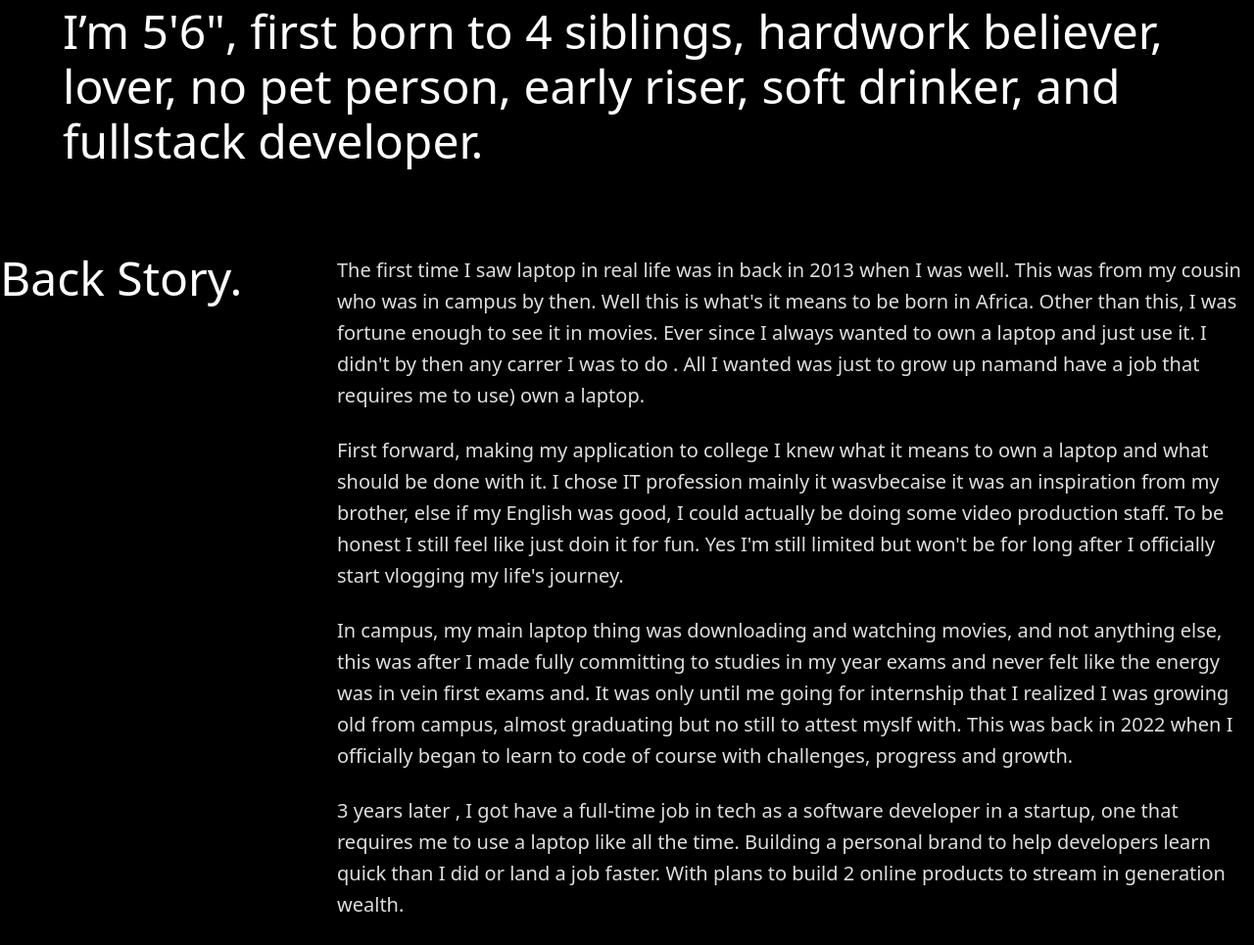
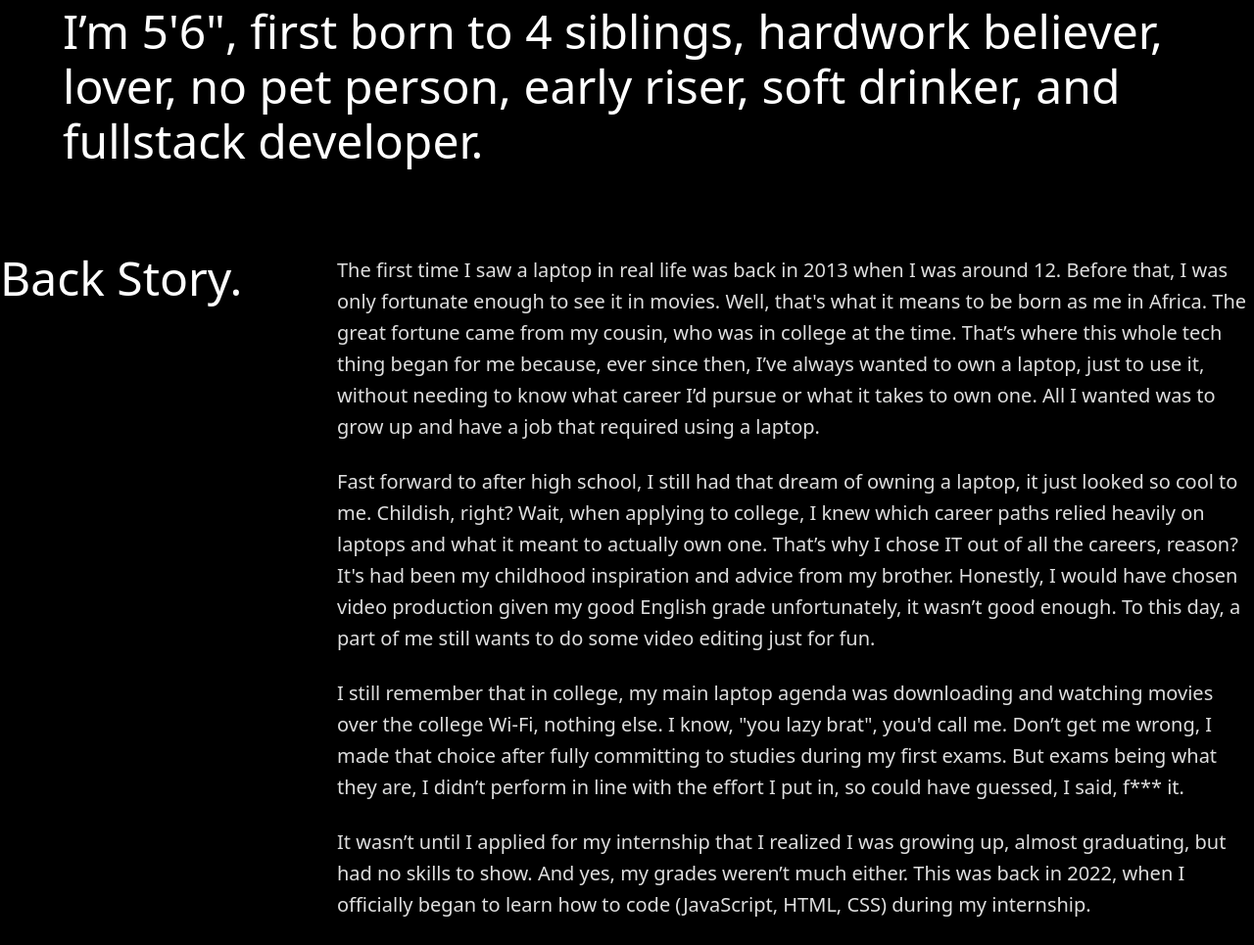
Before and after one commit to jarviswuod/jarvisWuodWebsite, a Django app: page /about/ in a window 1280 px wide. Shown: the part 1465-2430 px from the top of the page at 98% size. Run offline with Django 5.2, Linux system fonts and the light colour scheme.

Commit message:
About page content Updated

```diff
--- a/templates/about.html
+++ b/templates/about.html
@@ -52,48 +52,55 @@
     <h2 class="text-5xl text-[#fefefe] font-medium mb-6">Back Story.</h2>
     <div class="text-xl/8 text-[#dedede] space-y-6">
       <p>
-        The first time I saw laptop in real life was in back in 2013 when I was
-        well. This was from my cousin who was in campus by then. Well this is
-        what's it means to be born in Africa. Other than this, I was fortune
-        enough to see it in movies. Ever since I always wanted to own a laptop
-        and just use it. I didn't by then any carrer I was to do . All I wanted
-        was just to grow up namand have a job that requires me to use) own a
-        laptop.
+        The first time I saw a laptop in real life was back in 2013 when I was
+        around 12. Before that, I was only fortunate enough to see it in movies.
+        Well, that's what it means to be born as me in Africa. The great fortune
+        came from my cousin, who was in college at the time. That’s where this
+        whole tech thing began for me because, ever since then, I’ve always
+        wanted to own a laptop, just to use it, without needing to know what
+        career I’d pursue or what it takes to own one. All I wanted was to grow
+        up and have a job that required using a laptop.
       </p>
       <p>
-        First forward, making my application to college I knew what it means to
-        own a laptop and what should be done with it. I chose IT profession
-        mainly it wasvbecaise it was an inspiration from my brother, else if my
-        English was good, I could actually be doing some video production staff.
-        To be honest I still feel like just doin it for fun. Yes I'm still
-        limited but won't be for long after I officially start vlogging my
-        life's journey.
+        Fast forward to after high school, I still had that dream of owning a
+        laptop, it just looked so cool to me. Childish, right? Wait, when
+        applying to college, I knew which career paths relied heavily on laptops
+        and what it meant to actually own one. That’s why I chose IT out of all
+        the careers, reason? It's had been my childhood inspiration and advice
+        from my brother. Honestly, I would have chosen video production given my
+        good English grade unfortunately, it wasn’t good enough. To this day, a
+        part of me still wants to do some video editing just for fun.
       </p>
       <p>
-        In campus, my main laptop thing was downloading and watching movies, and
-        not anything else, this was after I made fully committing to studies in
-        my year exams and never felt like the energy was in vein first exams
-        and. It was only until me going for internship that I realized I was
-        growing old from campus, almost graduating but no still to attest myslf
-        with. This was back in 2022 when I officially began to learn to code of
-        course with challenges, progress and growth.
+        I still remember that in college, my main laptop agenda was downloading
+        and watching movies over the college Wi-Fi, nothing else. I know, "you
+        lazy brat", you'd call me. Don’t get me wrong, I made that choice after
+        fully committing to studies during my first exams. But exams being what
+        they are, I didn’t perform in line with the effort I put in, so could
+        have guessed, I said, f*** it.
       </p>
       <p>
-        3 years later , I got have a full-time job in tech as a software
-        developer in a startup, one that requires me to use a laptop like all
-        the time. Building a personal brand to help developers learn quick than
-        I did or land a job faster. With plans to build 2 online products to
-        stream in generation wealth.
+        It wasn’t until I applied for my internship that I realized I was
+        growing up, almost graduating, but had no skills to show. And yes, my
+        grades weren’t much either. This was back in 2022, when I officially
+        began to learn how to code (JavaScript, HTML, CSS) during my internship.
       </p>
       <p>
-        My dreams you ask, want to 10x my current pay working remotely, build 2
-        online products that help make people's lives better, and have fun while
-        doing it, achieve financial freedom . I. Not doing this for me, in doing
-        it for me, my kids, my mom, my dad and siblings and just everyone I care
-        about. I want to make it so big that nobody I care about ever thinks of
-        work again to survive but to multiple what's there already. Funky thing
-        I crazy to think it's possible and what's even crazier I don't anyone
-        can change my mind on that dream.
+        Three years later, I’ve landed a full-time job as a software developer
+        at a tech startup. And yes, it’s one that requires me to use a laptop
+        all the time. Beyond that, I’m building my personal brand to help
+        developers learn faster than I did and land jobs more quickly. I also
+        plan to build two online products to create generational wealth.
+      </p>
+      <p>
+        My dreams? You ask. I want to 10x my current pay working remotely, build
+        those two products that make people’s lives better, achieve financial
+        freedom, and have fun while doing it. Honestly, I just want to make it
+        so big that everyone I care about my mom, dad, and siblings never thinks
+        of work as a means of survival but as a way to multiply what’s already
+        there. I know, it sounds crazy to believe it's possible, but wait,
+        what’s even crazier is that I don’t want anyone, not even myself, to
+        change my mind about this dream.
       </p>
     </div>
 
```
